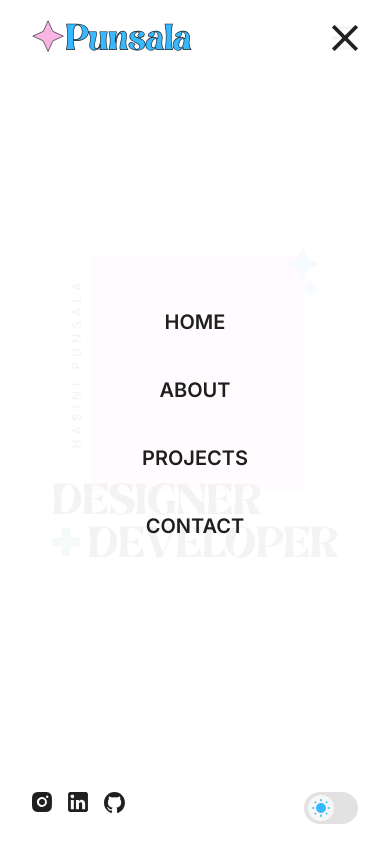
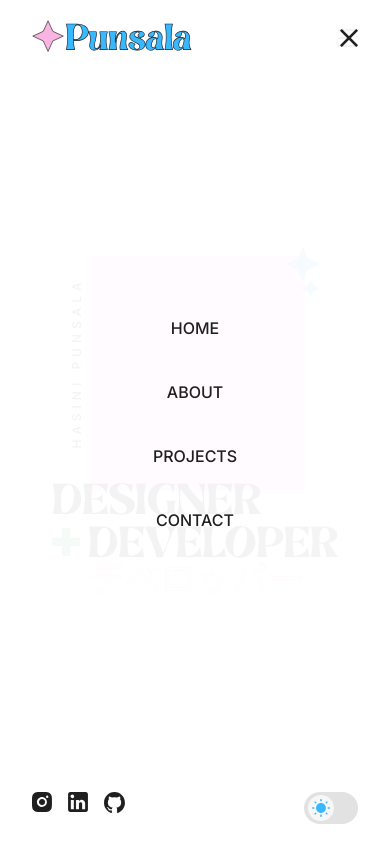
Before and after one commit to MAGHPMallawaarachchi/punsala-portfolio, a Next.js app: page / in a window 390 px wide. Both pictures are taken after a click on the button 345 px from the left and 37 px from the top of the page. Shown: the top 844 px of the page. Built offline with nearby package versions, Linux system fonts and the light colour scheme.

Commit message:
update hamburger menu

```diff
--- a/components/HamburgerMenu.tsx
+++ b/components/HamburgerMenu.tsx
@@ -1,4 +1,4 @@
-import React from 'react';
+import React, { useEffect } from 'react';
 import Close from './icons/Close';
 import Link from 'next/link';
 import Image from 'next/image';
@@ -13,6 +13,15 @@ type Props = {
 }
 
 const HamburgerMenu = ({ onClose }:Props) => {
+
+    useEffect(() => {
+        // Disable scrolling when the hamburger menu is open
+        document.body.style.overflow = 'hidden';
+        return () => {
+            document.body.style.overflow = 'auto';
+        };
+    }, []);
+
   return (
     <div className="laptop:hidden flex flex-col justify-between fixed top-0 left-0 w-full h-screen dark:bg-black bg-white bg-opacity-95 px-8 py-5">
         <div className='flex items-center justify-between'>
@@ -25,14 +34,16 @@ const HamburgerMenu = ({ onClose }:Props) => {
                 />
             </Link>
             <button className='laptop:hidden' onClick={onClose}>
-                <Close />
+                <Close height={18} />
             </button>
         </div>
-        <ul className='flex flex-col items-center text-dark dark:text-light gap-10'>
-            {NavLinks.map((link)=>(
-                <Link href={link.href} key={link.key} className='uppercase text-xl font-semibold'>
-                    {link.text}
-                </Link>
+        <ul className='flex flex-col items-center gap-10'>
+            {NavLinks.map((link) => (
+                <button className='navbar-button' onClick={onClose}>
+                    <Link href={link.href} key={link.key} className='px-[15px] py-[6px] navbar-items'>
+                        {link.text}
+                    </Link>
+                </button>
             ))}
         </ul>
         <div className='flex justify-between'>
--- a/components/Navbar.tsx
+++ b/components/Navbar.tsx
@@ -40,7 +40,7 @@ const Navbar = () => {
                 </ul>
 
                 <button className='laptop:hidden' onClick={toggleMenu}>
-                    <Menu />
+                    <Menu height={18} width={20} />
                 </button>
 
                 {isMenuOpen && <HamburgerMenu onClose={toggleMenu} />}
--- a/components/icons/Close.tsx
+++ b/components/icons/Close.tsx
@@ -1,8 +1,12 @@
 import React from 'react'
 
-const Close = () => {
+type Props = {
+  height: number
+}
+
+const Close = ({height}:Props) => {
   return (
-    <svg width="26" height="26" viewBox="0 0 254 254" xmlns="http://www.w3.org/2000/svg" className='dark:fill-light dark:stroke-light stroke-dark fill-dark'>
+    <svg width={height} height={height} viewBox="0 0 254 254" xmlns="http://www.w3.org/2000/svg" className='dark:fill-light dark:stroke-light stroke-dark fill-dark'>
         <path d="M25.4 254L0 228.6L101.6 127L0 25.4L25.4 0L127 101.6L228.6 0L254 25.4L152.4 127L254 228.6L228.6 254L127 152.4L25.4 254Z" />
     </svg>
 
--- a/components/icons/Menu.tsx
+++ b/components/icons/Menu.tsx
@@ -1,8 +1,13 @@
 import React from 'react'
 
-const Menu = () => {
+type Props = {
+  height: number
+  width: number
+}
+
+const Menu = ({height, width}:Props) => {
   return (
-    <svg width="26" height="26" viewBox="0 0 286 254" xmlns="http://www.w3.org/2000/svg" className='dark:fill-light dark:stroke-light stroke-dark fill-dark'>
+    <svg width={width} height={height} viewBox="0 0 286 254" xmlns="http://www.w3.org/2000/svg" className='dark:fill-light dark:stroke-light stroke-dark fill-dark'>
         <path d="M0 0H285.75V31.75H0V0ZM0 111.125H190.5V142.875H0V111.125ZM0 222.25H285.75V254H0V222.25Z"/>
     </svg>
 
```
